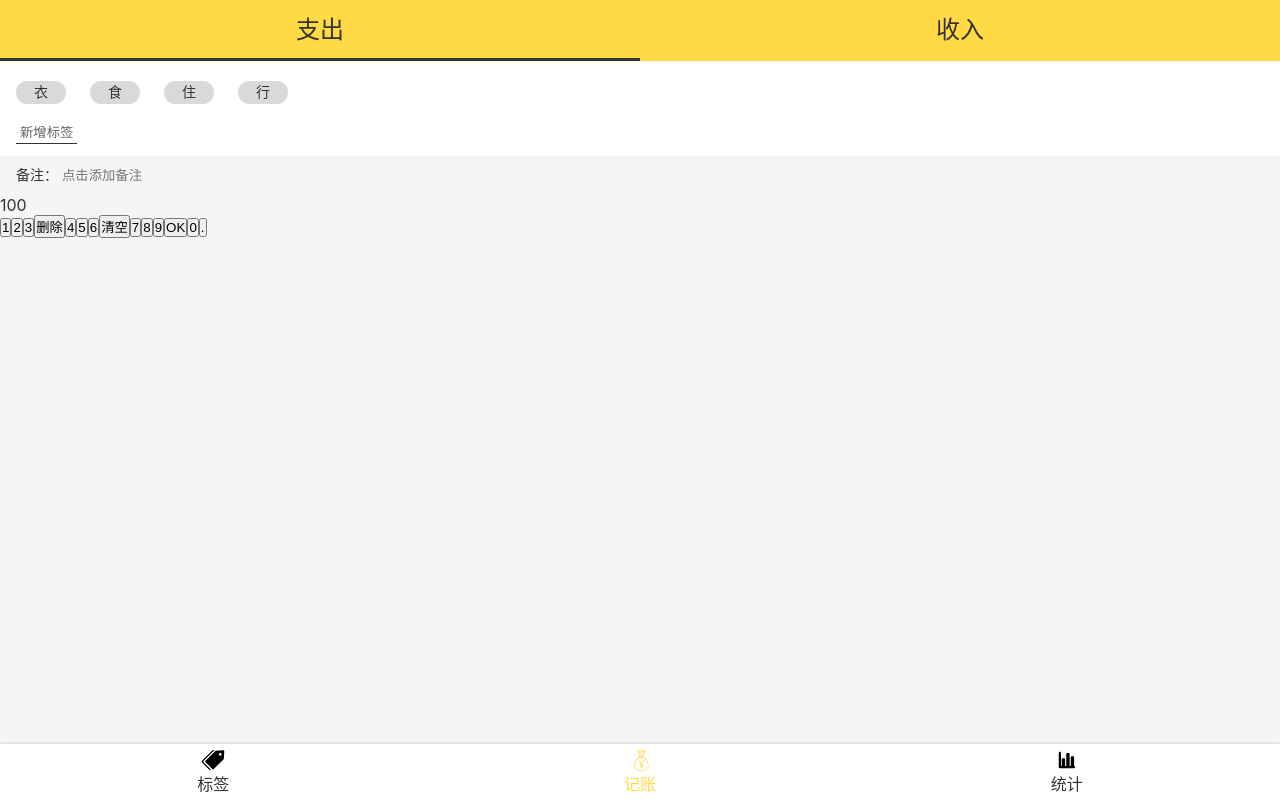
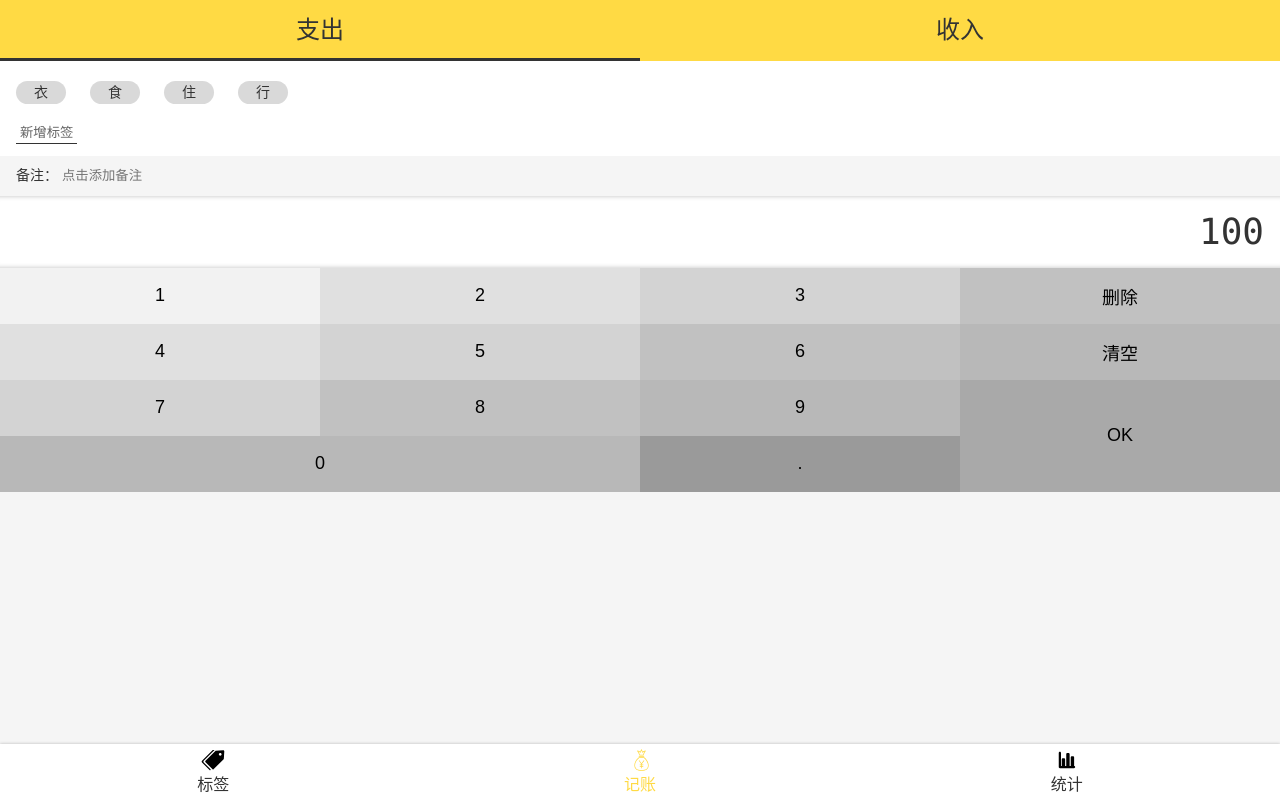
Before and after one commit to alertguo/mango-react-echarts, a React app: page /#/money in a window 1280 px wide. Built offline with nearby package versions, Linux system fonts and the light colour scheme.

Commit message:
完成 NumberPadSelection 的 CSS

```diff
--- a/src/views/Money.tsx
+++ b/src/views/Money.tsx
@@ -1,13 +1,9 @@
 import Layout from '../components/Layout';
 import React from 'react';
-import styled from 'styled-components';
 import TagsSelection from './Money/TagsSelection';
 import NotesSelection from './Money/NotesSelection';
 import TypeSelection from './Money/TypeSelection';
-
-const NumberPadSelection = styled.section`
-
-`;
+import NumberPadSelection from './Money/NumberPadSelection';
 
 function Money() {
   return (
@@ -36,10 +32,10 @@ function Money() {
         </label>
       </NotesSelection>
       <NumberPadSelection>
-        <div>
+        <div className="output">
           100
         </div>
-        <div>
+        <div className="pad clearfix">
           <button>1</button>
           <button>2</button>
           <button>3</button>
@@ -51,9 +47,9 @@ function Money() {
           <button>7</button>
           <button>8</button>
           <button>9</button>
-          <button>OK</button>
-          <button>0</button>
-          <button>.</button>
+          <button className="ok">OK</button>
+          <button className="zero">0</button>
+          <button className="dot">.</button>
         </div>
       </NumberPadSelection>
     </Layout>
--- /dev/null
+++ b/src/views/Money/NumberPadSelection.tsx
@@ -0,0 +1,55 @@
+import styled from 'styled-components';
+
+const NumberPadSelection = styled.section`
+  display: flex;
+  flex-direction: column;
+  > .output {
+    background: #fff;
+    font-size: 36px;
+    line-height: 72px;
+    text-align: right;
+    padding: 0 16px;
+    font-family: Consolas, monospace;
+    box-shadow: inset 0 -5px 5px -5px rgba(0,0,0,0.25),
+                inset 0 5px 5px -5px rgba(0,0,0,0.25);
+  }
+  > .pad {
+    > button {
+      font-size: 18px;
+      float: left;
+      width: 25%;
+      height: 56px;
+      border: none;
+      &.ok {
+        height: 112px;
+        float: right;
+      }
+      &.zero {
+        width: 50%;
+      }
+      &:nth-child(1) {
+        background: #f2f2f2;
+      }
+      &:nth-child(2), &:nth-child(5) {
+        background:#E0E0E0;
+      }
+      &:nth-child(3), &:nth-child(6), &:nth-child(9) {
+        background: #D3D3D3;
+      }
+      &:nth-child(4), &:nth-child(7), &:nth-child(10) {
+        background: #C1C1C1;
+      }
+      &:nth-child(8), &:nth-child(11), &:nth-child(13) {
+        background: #B8B8B8;
+      }
+      &:nth-child(14) {
+        background: #9A9A9A;
+      }
+      &:nth-child(12) {
+        background: #A9A9A9;
+      }
+    }
+  }
+`;
+
+export default NumberPadSelection;
```
